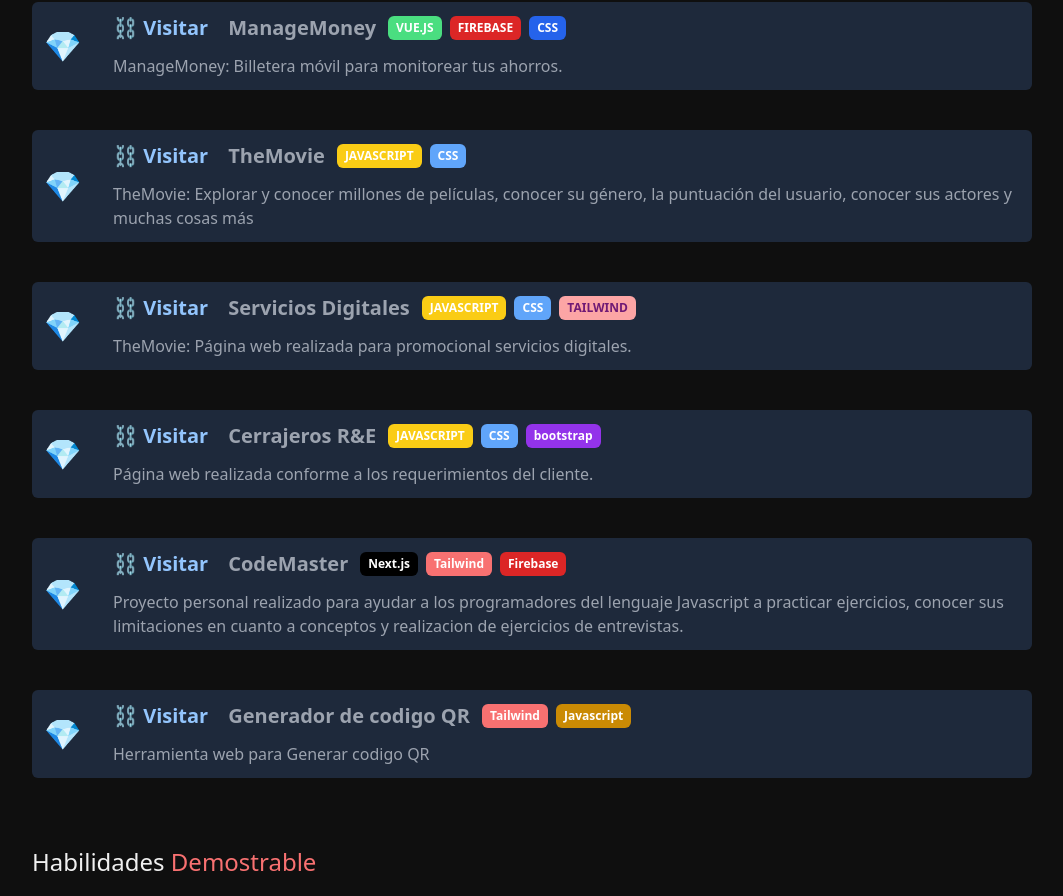
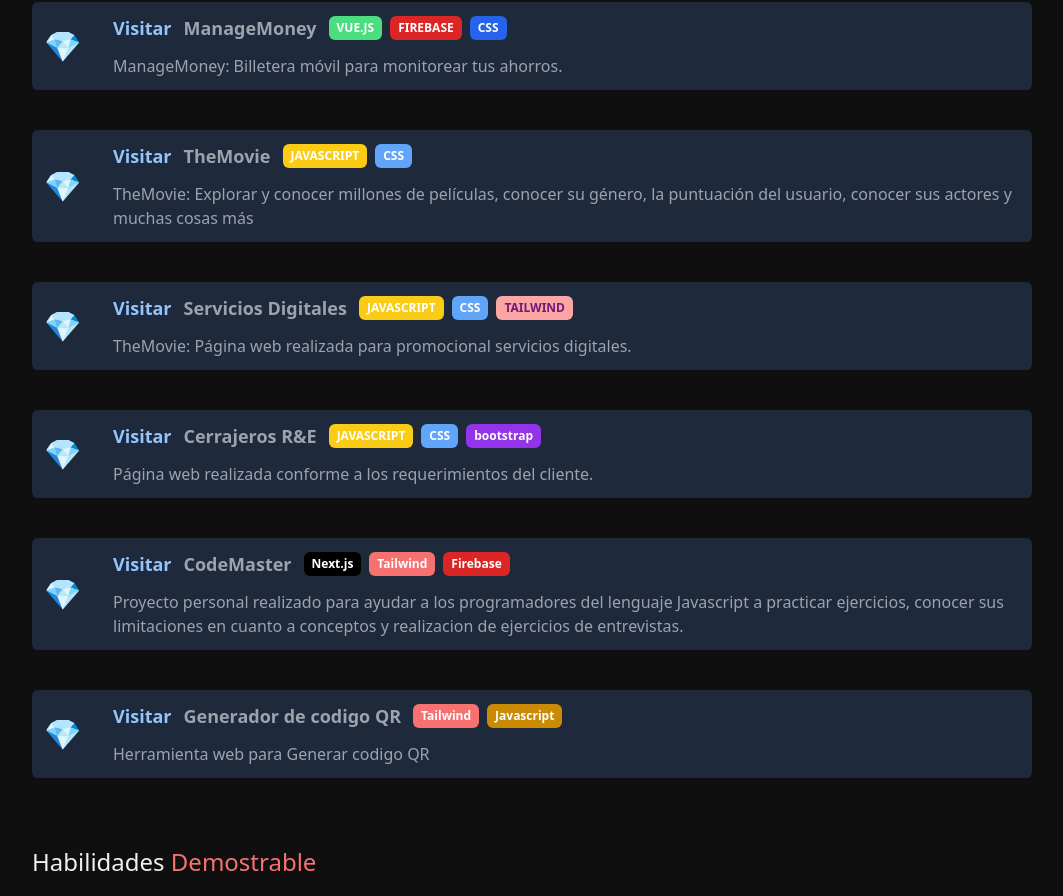
Before and after one commit to castillomiguel25/miguelcastillo, a Vue app: page / in a window 1280 px wide. Shown: the part 617-1513 px from the top of the page, without its empty margins (108-1171 px from the left). Built offline with nearby package versions, Linux system fonts and the light colour scheme.

Commit message:
'asasas'

```diff
--- a/src/components/ProjectsPortal.vue
+++ b/src/components/ProjectsPortal.vue
@@ -17,9 +17,9 @@
               href="https://tuexchangecrypto.netlify.app/"
             >
               <div
-                class="text-xl text-gray-400 font-semibold text-gray-400 flex"
+                class="text-lg text-gray-400 font-semibold text-gray-400 flex"
               >
-                <p class="text-blue-300 mr-5">⛓️ {{ $t("message.Visitar") }}</p>
+                <p class="text-blue-300 mr-3"> {{ $t("message.Visitar") }}</p>
                 Exchange
               </div></a
             >
@@ -55,8 +55,8 @@
               class="hover:text-cyan-400"
               href="https://managemoneycash.netlify.app/"
             >
-              <div class="text-xl font-semibold text-gray-400 flex">
-                <p class="text-blue-300 mr-5">⛓️ {{ $t("message.Visitar") }}</p>
+              <div class="text-lg font-semibold text-gray-400 flex">
+                <p class="text-blue-300 mr-3"> {{ $t("message.Visitar") }}</p>
                 ManageMoney
               </div></a
             >
@@ -98,8 +98,8 @@
               class="hover:text-cyan-400"
               href="https://castillomiguel25.github.io/api-rest-javascript-movie/"
             >
-              <div class="text-xl font-semibold text-gray-400 flex">
-                <p class="text-blue-300 mr-5">⛓️ {{ $t("message.Visitar") }}</p>
+              <div class="text-lg font-semibold text-gray-400 flex">
+                <p class="text-blue-300 mr-3"> {{ $t("message.Visitar") }}</p>
                 TheMovie
               </div></a
             >
@@ -133,8 +133,8 @@
               class="hover:text-cyan-400"
               href="https://serviciosdigitales.netlify.app/"
             >
-              <div class="text-xl font-semibold text-gray-400 flex">
-                <p class="text-blue-300 mr-5">⛓️ {{ $t("message.Visitar") }}</p>
+              <div class="text-lg font-semibold text-gray-400 flex">
+                <p class="text-blue-300 mr-3"> {{ $t("message.Visitar") }}</p>
                 Servicios Digitales
               </div></a
             >
@@ -175,8 +175,8 @@
               class="hover:text-cyan-400"
               href="https://www.cerrajerosre.com/"
             >
-              <div class="text-xl font-semibold text-gray-400 flex">
-                <p class="text-blue-300 mr-5">⛓️ {{ $t("message.Visitar") }}</p>
+              <div class="text-lg font-semibold text-gray-400 flex">
+                <p class="text-blue-300 mr-3"> {{ $t("message.Visitar") }}</p>
                 Cerrajeros R&E
               </div></a
             >
@@ -213,8 +213,8 @@
         <div>
           <div class="flex flex-col items-center gap-y-2 md:flex-row">
             <a target="_blank" class="hover:text-cyan-400" href="#">
-              <div class="text-xl font-semibold text-gray-400 flex">
-                <p class="text-blue-300 mr-5">⛓️ {{ $t("message.Visitar") }}</p>
+              <div class="text-lg font-semibold text-gray-400 flex">
+                <p class="text-blue-300 mr-3"> {{ $t("message.Visitar") }}</p>
                 CodeMaster
               </div></a
             >
@@ -255,8 +255,8 @@
               class="hover:text-cyan-400"
               href="https://genera-tu-codigo-qr.netlify.app/"
             >
-              <div class="text-xl font-semibold text-gray-400 flex">
-                <p class="text-blue-300 mr-5">⛓️ {{ $t("message.Visitar") }}</p>
+              <div class="text-lg font-semibold text-gray-400 flex">
+                <p class="text-blue-300 mr-3"> {{ $t("message.Visitar") }}</p>
                 Generador de codigo QR
               </div></a
             >
```
